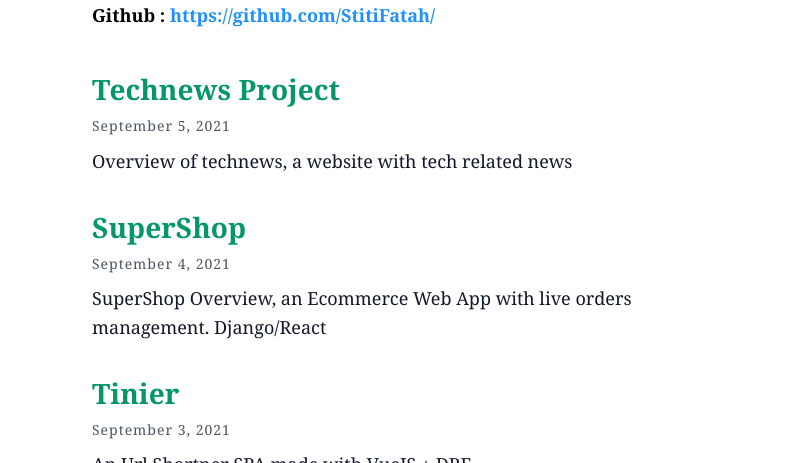
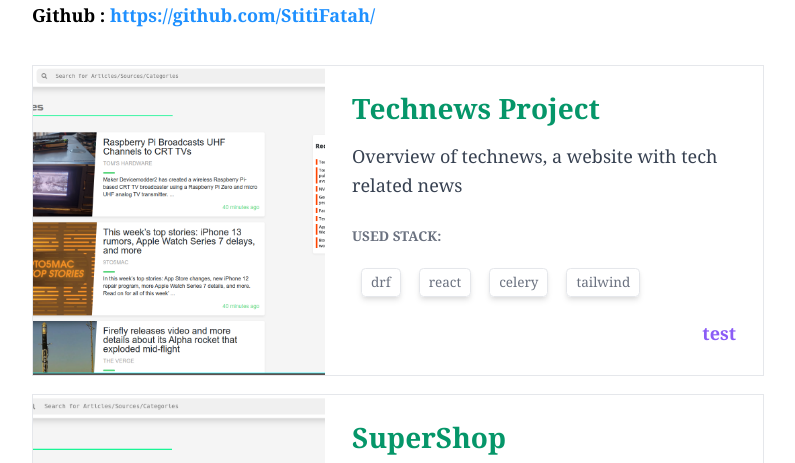
Before and after one commit to StitiFatah/PortfolioBlog, a Next.js app: page /en in a window 1280 px wide. Shown: the part 337-800 px from the top of the page, without its empty margins (242-1037 px from the left). Built offline with nearby package versions, Linux system fonts and the light colour scheme; a web font is replaced by a local one; what @tailwindcss/typography would draw is missing.

Commit message:
some_css

```diff
--- /dev/null
+++ b/components/blogCard.tsx
@@ -0,0 +1,90 @@
+import Link from "next/link";
+import Image from "next/image";
+
+interface TypeText {
+  title: Element | string;
+  body: string;
+  stack: string[];
+  link?: {
+    href: string;
+    name: string;
+  };
+}
+
+interface TypeBlogCard extends TypeText {
+  image: string;
+  className?: string;
+}
+
+function Text({ title, body, link, stack }: TypeText) {
+  return (
+    <div className="flex flex-col justify-center h-full p-6 ">
+      <div className="flex flex-col mb-6">
+        <h2 className="text-2xl font-bold mb-4 text-purple-500">{title}</h2>
+        <p className="text-gray-700 ">{body}</p>
+      </div>
+
+      <div className="mb-4">
+        <div className="mb-4 font-semibold text-gray-500 text-xs">
+          USED STACK:
+        </div>
+        <div className="flex  flex-wrap items-center ">
+          {stack.map((elem, index) => (
+            <div
+              key={index}
+              className="border shadow-md mx-2 px-2 py-1 rounded my-1 text-xs text-gray-500 "
+            >
+              {elem}
+            </div>
+          ))}
+        </div>
+      </div>
+      {link && (
+        <div className="flex flex-row justify-end">
+          <Link href={link.href}>
+            <a className="text-purple-500 font-semibold"> {link.name}</a>
+          </Link>
+        </div>
+      )}
+    </div>
+  );
+}
+
+export default function BlogCard({
+  image,
+  title,
+  body,
+  link,
+  stack,
+  className,
+}: TypeBlogCard) {
+  const text_props = { title, body, link, stack };
+
+  return (
+    <div
+      className={`flex flex-col md:flex-row border hover:shadow-lg ${
+        className && className
+      }
+      }`}
+    >
+      <div className="md:w-2/5" style={{ fontSize: 0 }}>
+        <div className="photo h-full" />
+      </div>
+      <div className="md:w-3/5 ">
+        <Text {...text_props} />
+      </div>
+      <style>
+        {`
+.photo{
+     background-size: cover;
+  background-position: center;
+  background-repeat: no-repeat;
+  background-image: url(${image})
+
+}
+
+                  `}
+      </style>
+    </div>
+  );
+}
--- a/components/common_index.tsx
+++ b/components/common_index.tsx
@@ -3,11 +3,10 @@ import Head from "next/head";
 import Link from "next/link";
 import Date from "../components/dates";
 import Layout, { siteTitle } from "../components/layout";
-import { getSortedPostsData } from "../lib/posts";
 import style from "../styles/utils.module.css";
 import Description from "./description";
 import * as React from "react";
-import { useState, useEffect } from "react";
+import BlogCard from "./blogCard";
 
 export default function CommonHome({ post_data, lang }) {
   const get_title = (lang, post) => {
@@ -37,7 +36,7 @@ export default function CommonHome({ post_data, lang }) {
       <div>
         <div className="">
           <div className="flex flex-col justify-center">
-            {post_data.map((post) => (
+            {/* {post_data.map((post) => (
               <div className="flex flex-col justify-center my-4" key={post.id}>
                 {get_title(lang, post)}
                 <div className="text-sm mb-2">
@@ -52,6 +51,20 @@ export default function CommonHome({ post_data, lang }) {
                   {post.summary}
                 </div>
               </div>
+            ))} */}
+            {post_data.map((post) => (
+              <BlogCard
+                key={post.id}
+                title={get_title(lang, post)}
+                body={post.summary}
+                stack={["drf", "react", "celery", "tailwind"]}
+                link={{
+                  href: "google.com",
+                  name: "test",
+                }}
+                image={"/images/tn_home.png"}
+                className={"my-2"}
+              />
             ))}
           </div>
         </div>
--- a/components/layout.module.css
+++ b/components/layout.module.css
@@ -6,7 +6,8 @@
 }
 
 .container {
-  max-width: 36rem;
+  max-width: 60%;
+  /* max-width: 100%; */
   padding: 0 1rem;
   margin: 3rem auto 6rem;
 }
```
Also changed, not shown: public/images/aa_holmes.jpg (added).
